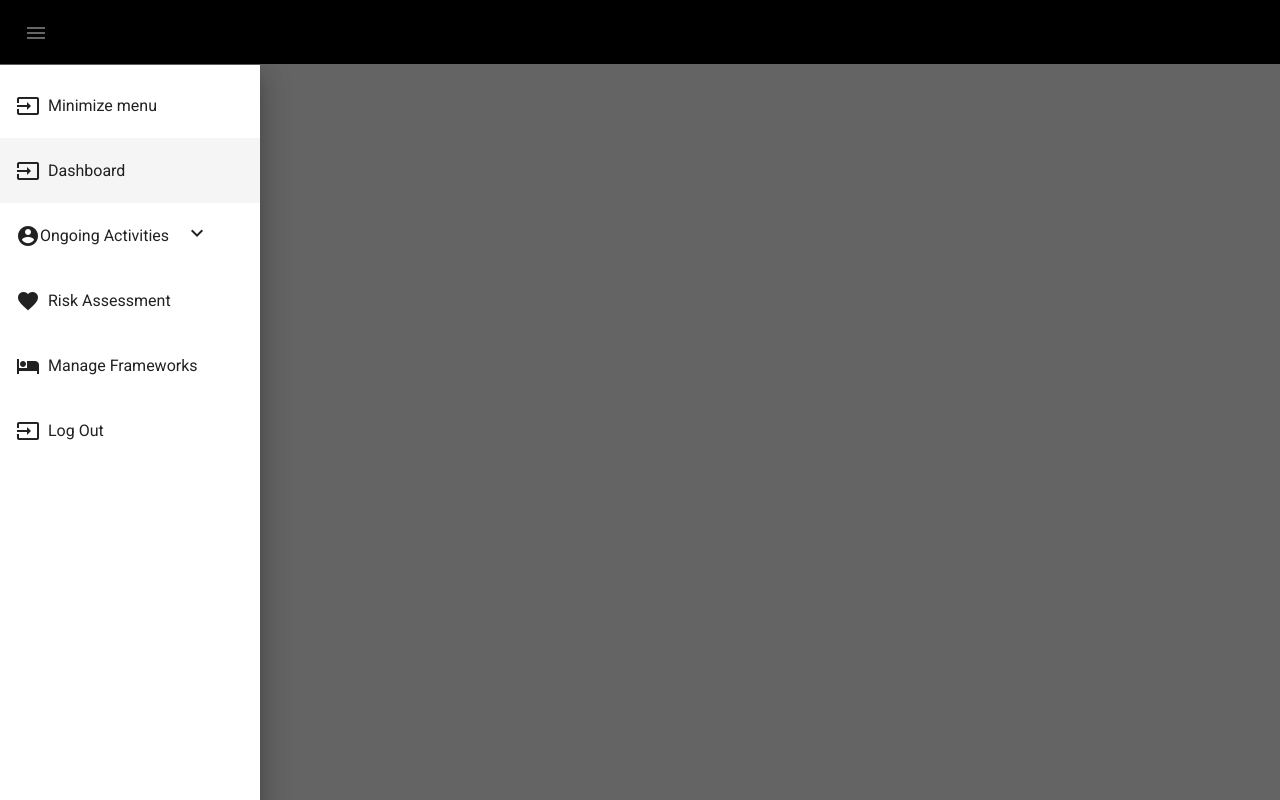
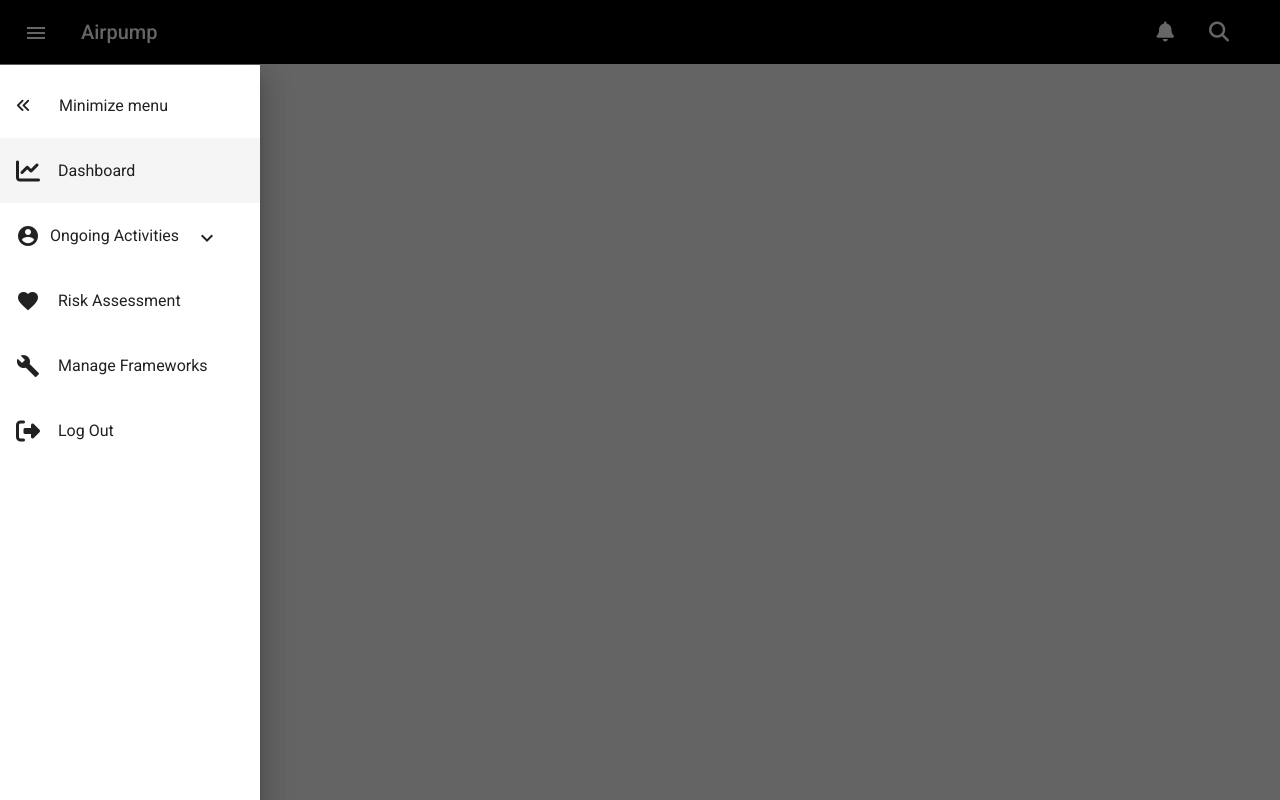
Before and after one commit to intralogicitsolutions/jonas, an Angular app: page / in a window 1280 px wide. Both pictures are taken after a click on the button "menu". Built offline with nearby package versions, Linux system fonts and the light colour scheme.

Commit message:
icon setup

```diff
--- a/package.json
+++ b/package.json
@@ -22,8 +22,12 @@
     "@angular/platform-browser": "~13.0.0",
     "@angular/platform-browser-dynamic": "~13.0.0",
     "@angular/router": "~13.0.0",
+    "@fortawesome/angular-fontawesome": "^0.10.0",
+    "@fortawesome/fontawesome-svg-core": "^1.2.36",
+    "@fortawesome/free-solid-svg-icons": "^5.15.4",
     "@ng-bootstrap/ng-bootstrap": "^10.0.0",
     "bootstrap": "^5.1.3",
+    "font-awesome": "^4.7.0",
     "rxjs": "~7.4.0",
     "tslib": "^2.3.0",
     "zone.js": "~0.11.4"
--- a/src/app/app.module.ts
+++ b/src/app/app.module.ts
@@ -9,6 +9,7 @@ import { DashboardComponent } from './dashboard/dashboard.component';
 import { BaseModule } from './base/base.module';
 import { NgbModule } from '@ng-bootstrap/ng-bootstrap';
 import { BrowserAnimationsModule } from '@angular/platform-browser/animations';
+import { FontAwesomeModule } from '@fortawesome/angular-fontawesome';
 
 @NgModule({
   declarations: [
@@ -21,7 +22,8 @@ import { BrowserAnimationsModule } from '@angular/platform-browser/animations';
     BaseModule,
     AppRoutingModule,
     NgbModule,
-    BrowserAnimationsModule
+    BrowserAnimationsModule,
+    FontAwesomeModule
   ],
   providers: [],
   schemas: [ CUSTOM_ELEMENTS_SCHEMA],
--- a/src/app/base/header/header.component.html
+++ b/src/app/base/header/header.component.html
@@ -3,8 +3,12 @@
         <button mat-icon-button (click)="openSidenav()">
             <mat-icon>menu</mat-icon>
         </button>
+
     </div>
+    <div class="logo">Airpump</div>
+    <div class="headericondiv">
 
-
-    <!-- <div class="logo">NGHOTEL</div> -->
+        <i class="fas fa-search headericon"></i>
+        <i class="fas fa-bell headericon"></i>
+    </div>
 </mat-toolbar>
--- a/src/app/base/header/header.component.scss
+++ b/src/app/base/header/header.component.scss
@@ -1,6 +1,16 @@
 .logo-container {
     width: 100%;
-  }
-  .mat-toolbar.mat-primary{
+}
+.mat-toolbar.mat-primary {
     background: black !important;
-  }
+}
+.logo {
+    margin-left: 25px;
+}
+.headericondiv {
+    width: 100%;
+}
+.headericon{
+    float: right;
+    margin-right: 35px;
+}
--- a/src/app/base/sidebar/sidebar.component.html
+++ b/src/app/base/sidebar/sidebar.component.html
@@ -1,41 +1,48 @@
 <mat-nav-list class="sidenav-list">
     <a mat-list-item  (click)="onToggleClose()">
-        <mat-icon>input</mat-icon>
+        <!-- <mat-icon>input</mat-icon> -->
+        <i class="fas fa-angle-double-left minimizeiconsize"></i>
         <span>Minimize menu</span>
     </a>
     <a mat-list-item routerLink="/login" (click)="onToggleClose()">
-        <mat-icon>input</mat-icon>
+        <!-- <mat-icon>input</mat-icon> -->
+        <i class="fa fa-chart-line iconsize"></i>
         <span>Dashboard</span>
     </a>
     <a mat-list-item (click)="onItemSelected()"
         class="menu-list-item">
-        <mat-icon class="routeIcon">account_circle</mat-icon>
+        <mat-icon class="routeIcon iconsize">account_circle</mat-icon>
         Ongoing Activities
         <span fxFlex>
             <span fxFlex></span>
-            <mat-icon [@indicatorRotate]="expanded ? 'expanded': 'collapsed'">
+            <mat-icon [@indicatorRotate]="expanded ? 'expanded': 'collapsed'" class="arrowsize">
                 expand_more
             </mat-icon>
         </span>
     </a>
     <div *ngIf="expanded" class="sub-menu">
-        <mat-nav-list class="sidenav-list sidenav-sub">
+        <mat-nav-list class="sidenav-list sidenav-sub iconsize">
             <a mat-list-item routerLink="/login" (click)="onToggleClose()">
-                <mat-icon>input</mat-icon>
-                <span>Dashboard</span>
+                <mat-icon class="iconsize">input</mat-icon>
+                <span>Item 1</span>
+            </a>
+            <a mat-list-item routerLink="/login" (click)="onToggleClose()">
+                <mat-icon class="iconsize">input</mat-icon>
+                <span>Item 2</span>
             </a>
         </mat-nav-list>
     </div>
     <a mat-list-item routerLink="/accomodation" (click)="onToggleClose()">
-        <mat-icon>favorite</mat-icon>
+        <mat-icon class="iconsize">favorite</mat-icon>
         <span>Risk Assessment</span>
     </a>
     <a mat-list-item routerLink="/accomodation" (click)="onToggleClose()">
-        <mat-icon>hotel</mat-icon>
+        <mat-icon class="iconsize">build</mat-icon>
         <span>Manage Frameworks</span>
     </a>
     <a mat-list-item routerLink="/offers" (click)="onToggleClose()">
-        <mat-icon>input</mat-icon>
+        <!-- <mat-icon>input</mat-icon> -->
+        <i class="fa fa-sign-out-alt iconsize" ></i>
         <span>Log Out</span>
     </a>
 </mat-nav-list>
--- a/src/app/base/sidebar/sidebar.component.scss
+++ b/src/app/base/sidebar/sidebar.component.scss
@@ -8,7 +8,20 @@
 .mat-list-base .mat-list-option {
     height: 65px;
 }
-.sub-menu,.sidenav-sub{
+.sub-menu,
+.sidenav-sub {
     padding-top: 0px;
     padding-left: 10px;
 }
+.minimizeiconsize {
+    font-size: 15px;
+    margin-right: 20px;
+}
+.iconsize {
+    font-size: 24px;
+    margin-right: 10px;
+}
+.arrowsize {
+    margin-top: 10px;
+    margin-right: 10px;
+}
--- a/src/app/modules/shared/shared.module.ts
+++ b/src/app/modules/shared/shared.module.ts
@@ -5,6 +5,7 @@ import { MatToolbarModule } from '@angular/material/toolbar';
 import { MatIconModule } from '@angular/material/icon';
 import { MatListModule } from '@angular/material/list';
 import { MatButtonModule } from '@angular/material/button';
+import { FontAwesomeModule } from '@fortawesome/angular-fontawesome';
 @NgModule({
   declarations: [],
   imports: [
@@ -13,8 +14,9 @@ import { MatButtonModule } from '@angular/material/button';
     MatToolbarModule,
     MatIconModule,
     MatListModule,
-    MatButtonModule
+    MatButtonModule,
+    FontAwesomeModule
   ],
-  exports: [MatSidenavModule, MatToolbarModule, MatIconModule, MatListModule, MatButtonModule]
+  exports: [MatSidenavModule, MatToolbarModule, MatIconModule, MatListModule, MatButtonModule,FontAwesomeModule]
 })
 export class SharedModule { }
--- a/src/index.html
+++ b/src/index.html
@@ -1,5 +1,6 @@
 <!doctype html>
 <html lang="en">
+
 <head>
   <meta charset="utf-8">
   <title>Jonas</title>
@@ -9,8 +10,13 @@
   <link rel="preconnect" href="https://fonts.gstatic.com">
   <link href="https://fonts.googleapis.com/css2?family=Roboto:wght@300;400;500&display=swap" rel="stylesheet">
   <link href="https://fonts.googleapis.com/icon?family=Material+Icons" rel="stylesheet">
+  <link rel="stylesheet" href="https://use.fontawesome.com/releases/v5.4.1/css/all.css"
+    integrity="sha384-5sAR7xN1Nv6T6+dT2mhtzEpVJvfS3NScPQTrOxhwjIuvcA67KV2R5Jz6kr4abQsz" crossorigin="anonymous">
+  <script src="https://kit.fontawesome.com/6e3d9cade9.js" crossorigin="anonymous"></script>
 </head>
+
 <body class="mat-typography">
   <app-root></app-root>
 </body>
+
 </html>
```
Also changed, not shown: 1 other file (tests, documents, lock files or other folders).
